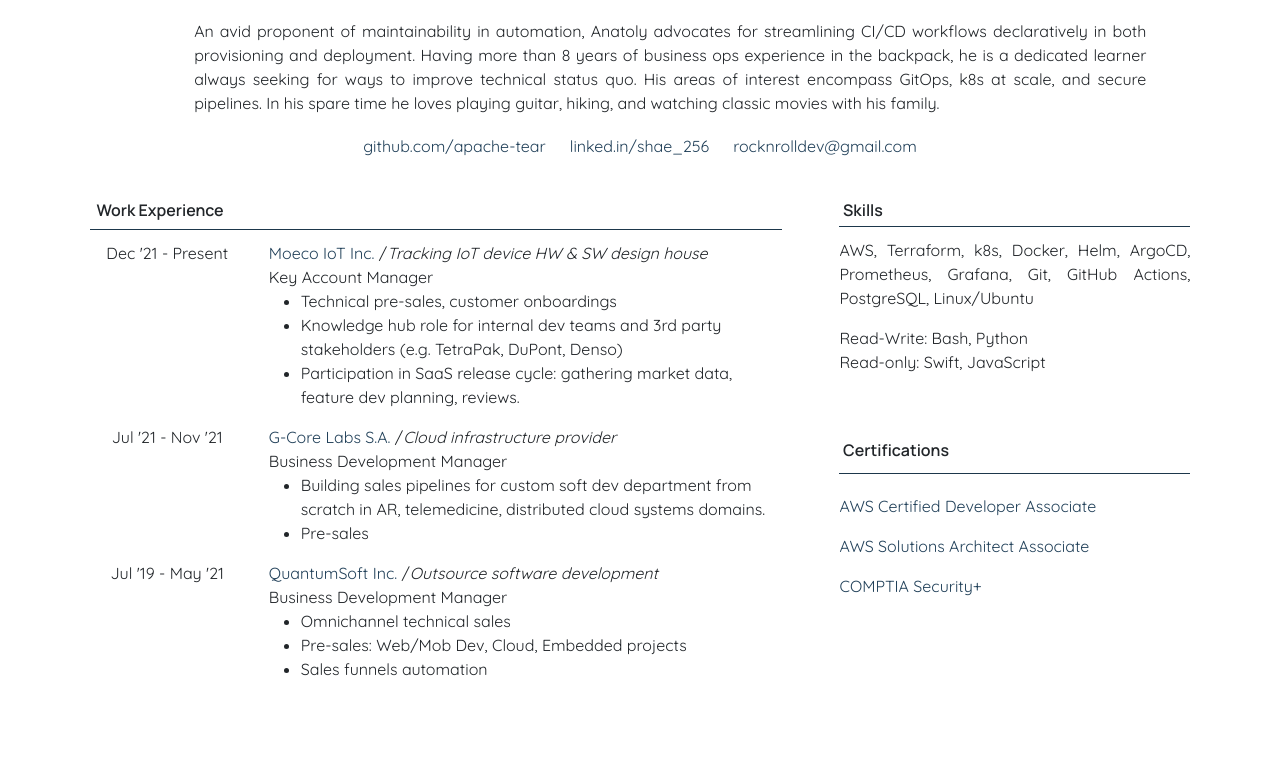
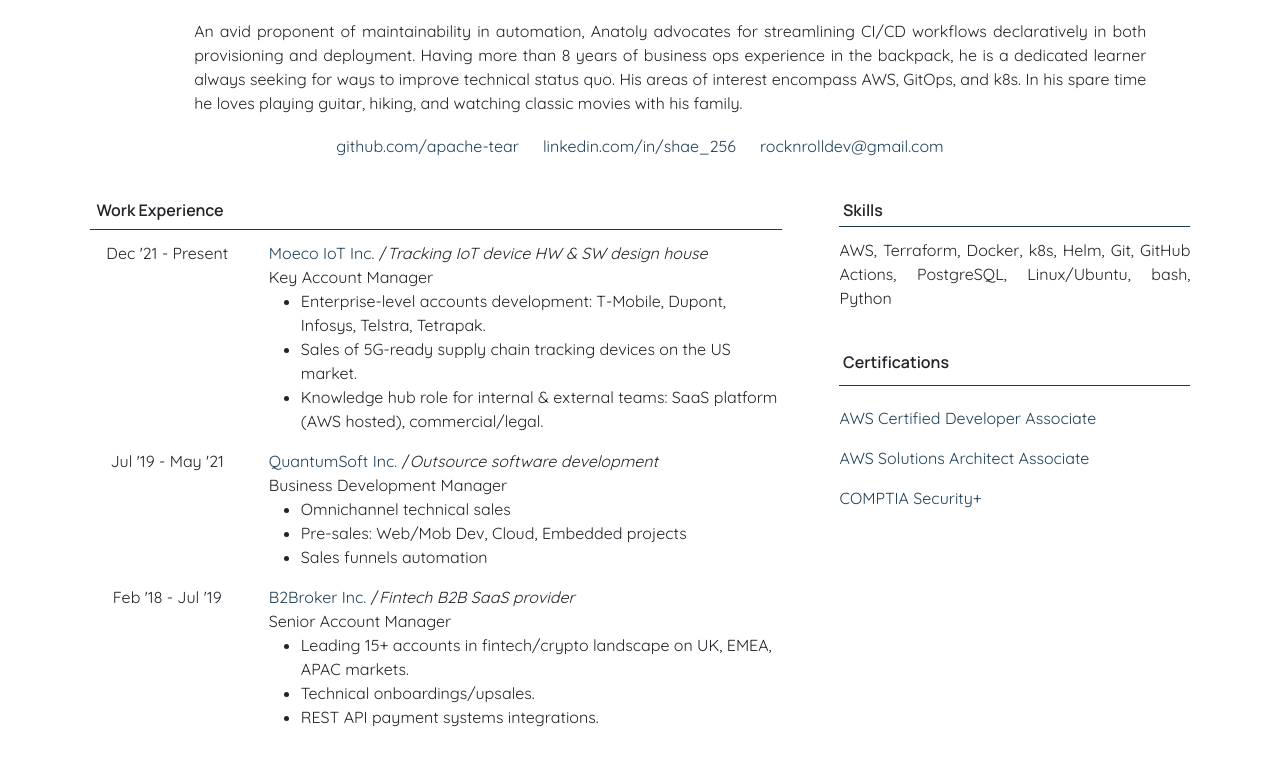
Before and after one commit to apache-tear/cv, a plain HTML site: page static/index.html in a window 1280 px wide. Shown: the part 293-1058 px from the top of the page. Drawn offline with nearby package versions, Linux system fonts and the light colour scheme; a web font is replaced by a local one.

Commit message:
Refreshed

```diff
--- a/static/index.html
+++ b/static/index.html
@@ -34,7 +34,7 @@
 
         <div class="row bio">
             <div>
-                An avid proponent of maintainability in automation, Anatoly advocates for streamlining CI/CD workflows declaratively in both provisioning and deployment. Having more than 8 years of business ops experience in the backpack, he is a dedicated learner always seeking for ways to improve technical status quo. His areas of interest encompass GitOps, k8s at scale, and secure pipelines. In his spare time he loves playing guitar, hiking, and watching classic movies with his family.
+                An avid proponent of maintainability in automation, Anatoly advocates for streamlining CI/CD workflows declaratively in both provisioning and deployment. Having more than 8 years of business ops experience in the backpack, he is a dedicated learner always seeking for ways to improve technical status quo. His areas of interest encompass AWS, GitOps, and k8s. In his spare time he loves playing guitar, hiking, and watching classic movies with his family.
             </div>
         </div>
 
@@ -44,7 +44,7 @@
                     <a href="https://github.com/apache-tear" target="_blank">github.com/apache-tear</a>
                 </div>
                 <div class="col-sm-auto">
-                    <a href="https://linked.in/shae_256" target="_blank">linked.in/shae_256</a>
+                    <a href="https://linkedin.com/in/shae_256" target="_blank">linkedin.com/in/shae_256</a>
                 </div>
                 <div class="col-sm-auto">
                     <a href="mailto:rocknrolldev@gmail.com" target="_blank">rocknrolldev@gmail.com</a>
@@ -63,22 +63,10 @@
                                 <a href="https://moeco.io" target="_blank">Moeco IoT Inc.</a> /<i>Tracking IoT device HW & SW design house</i></br>
                                 <span>Key Account Manager</span>
                                     <ul>
-                                        <li>Technical pre-sales, customer onboardings</li>
-                                        <li>Knowledge hub role for internal dev teams and 3rd party stakeholders (e.g. TetraPak, DuPont, Denso)</li>
-                                        <li>Participation in SaaS release cycle: gathering market data, feature dev planning, reviews.</li>
+                                        <li>Enterprise-level accounts development: T-Mobile, Dupont, Infosys, Telstra, Tetrapak.</li>
+                                        <li>Sales of 5G-ready supply chain tracking devices on the US market.</li>
+                                        <li>Knowledge hub role for internal & external teams: SaaS platform (AWS hosted), commercial/legal.</li>
                                     </ul>
-                            </div>
-                        </div>
-
-                        <div class="row">
-                            <div class="col-lg-3 text-center dates">Jul '21 - Nov '21</div>
-                            <div class="col-lg-9">
-                                <a href="https://gcorelabs.com" target="_blank">G-Core Labs S.A.</a> /<i>Cloud infrastructure provider</i></br>
-                                <span>Business Development Manager</span>
-                                        <ul>
-                                            <li>Building sales pipelines for custom soft dev department from scratch in AR, telemedicine, distributed cloud systems domains.</li>
-                                            <li>Pre-sales</li>
-                                        </ul>
                             </div>
                         </div>
 
@@ -94,6 +82,19 @@
                                     </ul>
                             </div>
                         </div>
+
+                        <div class="row">
+                            <div class="col-lg-3 text-center dates">Feb '18 - Jul '19</div>
+                            <div class="col-lg-9">
+                                <a href="https://b2broker.net" target="_blank">B2Broker Inc.</a> /<i>Fintech B2B SaaS provider</i></br>
+                                <span>Senior Account Manager</span>
+                                    <ul>
+                                        <li>Leading 15+ accounts in fintech/crypto landscape on UK, EMEA, APAC markets.</li>
+                                        <li>Technical onboardings/upsales.</li>
+                                        <li>REST API payment systems integrations.</li>
+                                    </ul>
+                            </div>
+                        </div>
                 </div>
             </div>
 
@@ -101,12 +102,8 @@
             <div class="col-lg-4">
                 <div class="cont-info" id="skills">
                     <div class="l2-label">Skills</div>
-                    <div class="text-skills">AWS, Terraform, k8s, Docker, Helm, ArgoCD, Prometheus, Grafana, Git, GitHub Actions, PostgreSQL, Linux/Ubuntu <br>
-                        <p></p>
-                        Read-Write: Bash, Python <br>
-                        Read-only: Swift, JavaScript
-                    </div> <br>
-                    </div>
+                    <div class="text-skills">AWS, Terraform, Docker, k8s, Helm, Git, GitHub Actions, PostgreSQL, Linux/Ubuntu, bash, Python</div>
+                </div>
 
                 <div class="cont-info" id="certs">
                     <div class="l2-label">Certifications</div>
```
